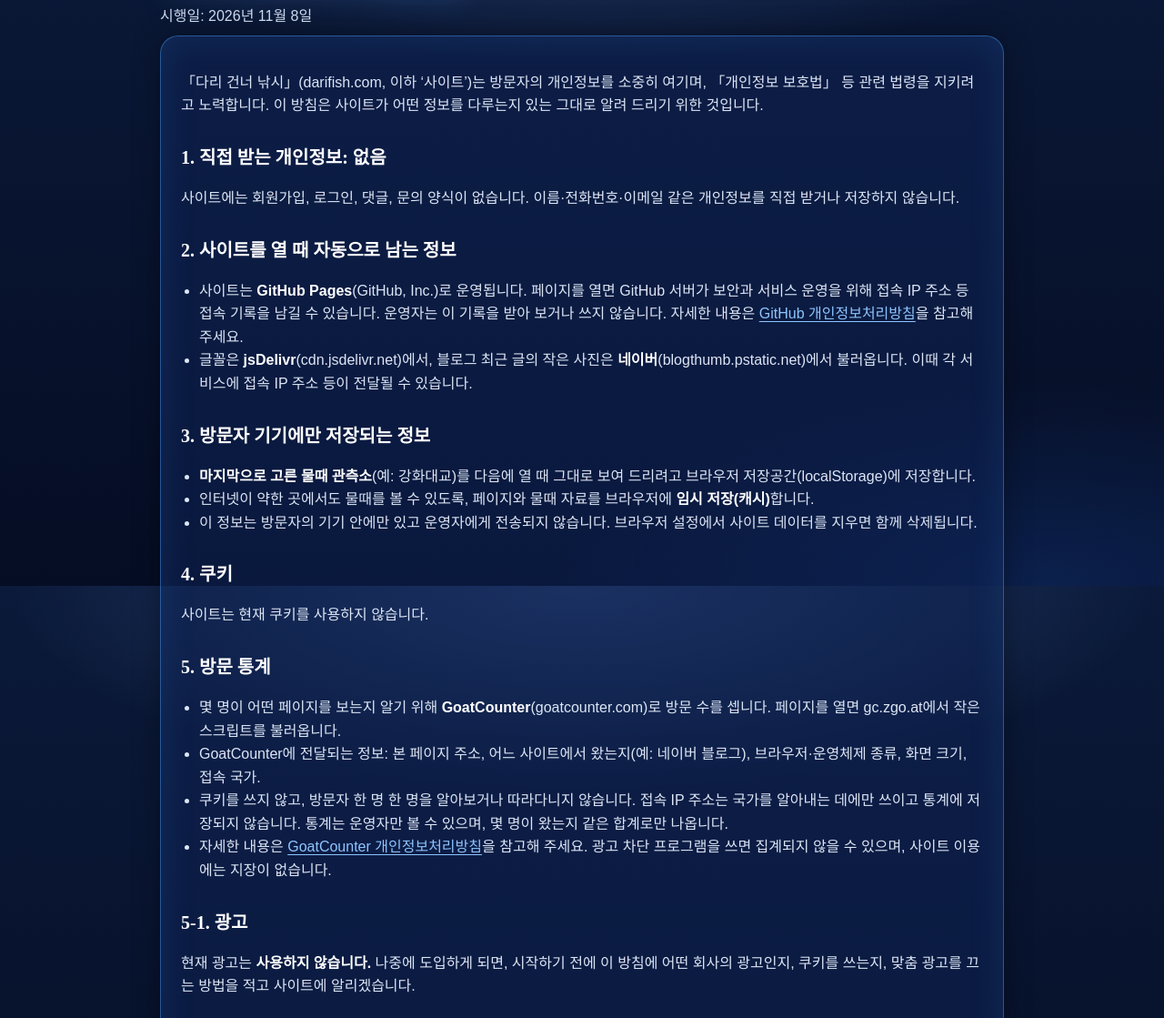
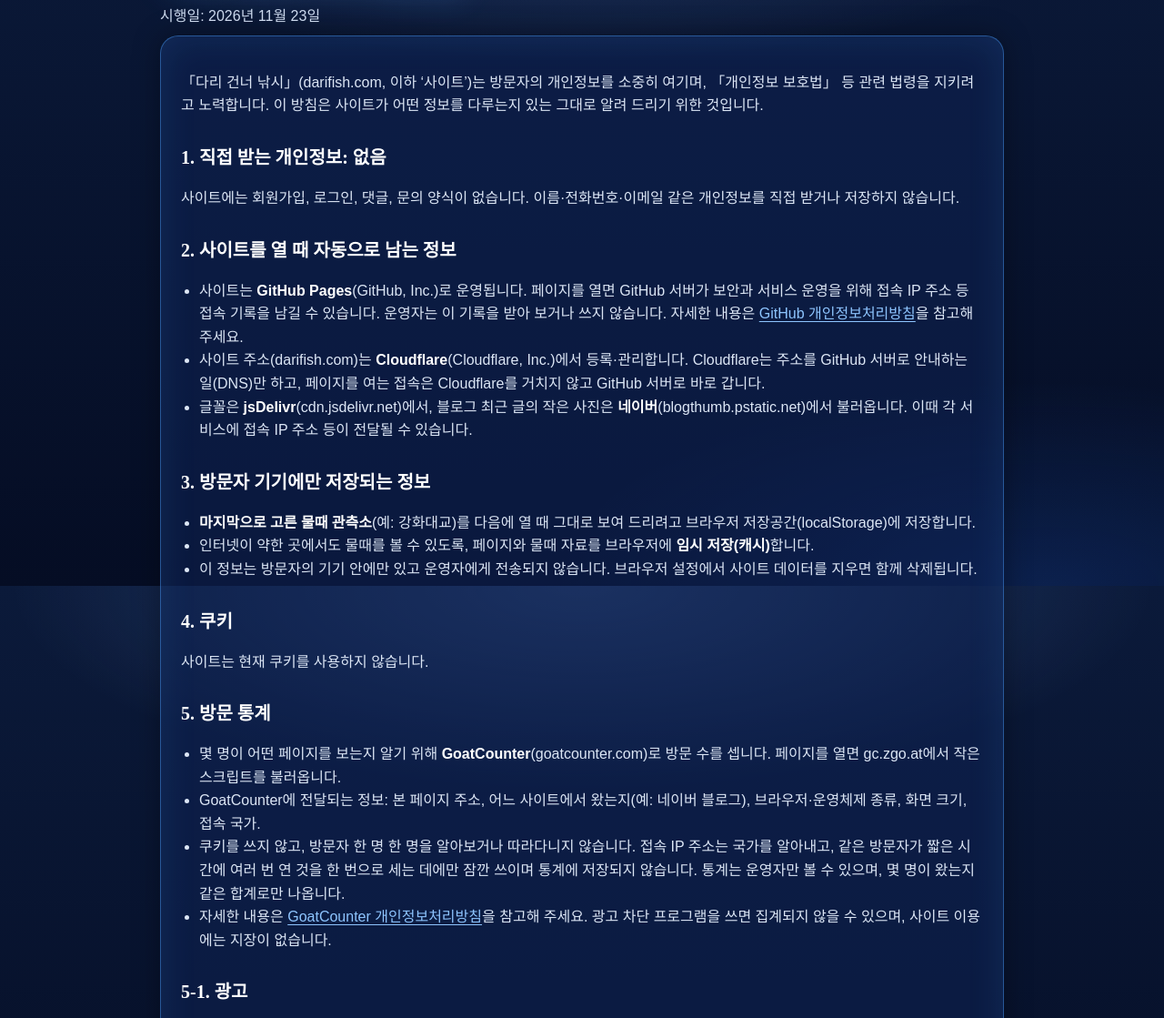
Before and after one commit to manic31/manic31.github.io, a plain HTML site: page privacy.html in a window 1280 px wide. Shown: the part 156-1275 px from the top of the page at 91% size. Drawn offline with Linux system fonts and the light colour scheme; a web font is replaced by a local one.

Commit message:
개인정보처리방침 검수: 주소 변경(darifish.com)·Cloudflare 주소 관리 안내·GoatCounter IP 쓰임 보완, 시행일 11/23
Co-Authored-By: Claude Opus 5.5 <noreply@anthropic.com>

```diff
--- a/privacy.html
+++ b/privacy.html
@@ -28,7 +28,7 @@
 
   <div class="page-head">
     <h1 class="hero">개인정보처리방침</h1>
-    <p>시행일: 2026년 11월 8일</p>
+    <p>시행일: 2026년 11월 23일</p>
   </div>
 
   <article class="card prose">
@@ -40,6 +40,7 @@
     <h2>2. 사이트를 열 때 자동으로 남는 정보</h2>
     <ul>
       <li>사이트는 <b>GitHub Pages</b>(GitHub, Inc.)로 운영됩니다. 페이지를 열면 GitHub 서버가 보안과 서비스 운영을 위해 접속 IP 주소 등 접속 기록을 남길 수 있습니다. 운영자는 이 기록을 받아 보거나 쓰지 않습니다. 자세한 내용은 <a href="https://docs.github.com/ko/site-policy/privacy-policies/github-general-privacy-statement" target="_blank" rel="noopener" style="color:var(--sky2)">GitHub 개인정보처리방침</a>을 참고해 주세요.</li>
+      <li>사이트 주소(darifish.com)는 <b>Cloudflare</b>(Cloudflare, Inc.)에서 등록·관리합니다. Cloudflare는 주소를 GitHub 서버로 안내하는 일(DNS)만 하고, 페이지를 여는 접속은 Cloudflare를 거치지 않고 GitHub 서버로 바로 갑니다.</li>
       <li>글꼴은 <b>jsDelivr</b>(cdn.jsdelivr.net)에서, 블로그 최근 글의 작은 사진은 <b>네이버</b>(blogthumb.pstatic.net)에서 불러옵니다. 이때 각 서비스에 접속 IP 주소 등이 전달될 수 있습니다.</li>
     </ul>
 
@@ -57,7 +58,7 @@
     <ul>
       <li>몇 명이 어떤 페이지를 보는지 알기 위해 <b>GoatCounter</b>(goatcounter.com)로 방문 수를 셉니다. 페이지를 열면 gc.zgo.at에서 작은 스크립트를 불러옵니다.</li>
       <li>GoatCounter에 전달되는 정보: 본 페이지 주소, 어느 사이트에서 왔는지(예: 네이버 블로그), 브라우저·운영체제 종류, 화면 크기, 접속 국가.</li>
-      <li>쿠키를 쓰지 않고, 방문자 한 명 한 명을 알아보거나 따라다니지 않습니다. 접속 IP 주소는 국가를 알아내는 데에만 쓰이고 통계에 저장되지 않습니다. 통계는 운영자만 볼 수 있으며, 몇 명이 왔는지 같은 합계로만 나옵니다.</li>
+      <li>쿠키를 쓰지 않고, 방문자 한 명 한 명을 알아보거나 따라다니지 않습니다. 접속 IP 주소는 국가를 알아내고, 같은 방문자가 짧은 시간에 여러 번 연 것을 한 번으로 세는 데에만 잠깐 쓰이며 통계에 저장되지 않습니다. 통계는 운영자만 볼 수 있으며, 몇 명이 왔는지 같은 합계로만 나옵니다.</li>
       <li>자세한 내용은 <a href="https://www.goatcounter.com/help/privacy" target="_blank" rel="noopener" style="color:var(--sky2)">GoatCounter 개인정보처리방침</a>을 참고해 주세요. 광고 차단 프로그램을 쓰면 집계되지 않을 수 있으며, 사이트 이용에는 지장이 없습니다.</li>
     </ul>
 
@@ -80,6 +81,7 @@
     <h2>9. 방침이 바뀔 때</h2>
     <p>내용이 바뀌면 시행일을 고치고 이 페이지에 바뀐 내용을 적습니다. 방문 통계나 광고를 새로 붙이는 것처럼 중요한 변경은 사이트 첫 화면이나 블로그로도 알리겠습니다.</p>
     <ul>
+      <li>2026년 11월 23일: 사이트 주소를 manic31.github.io에서 darifish.com으로 변경, 주소 관리(Cloudflare) 안내 추가, 방문 통계의 IP 주소 쓰임 설명 보완</li>
       <li>2026년 11월 8일: 방문 통계(GoatCounter) 사용 추가</li>
       <li>2026년 11월 7일: 처음 시행</li>
     </ul>
```
